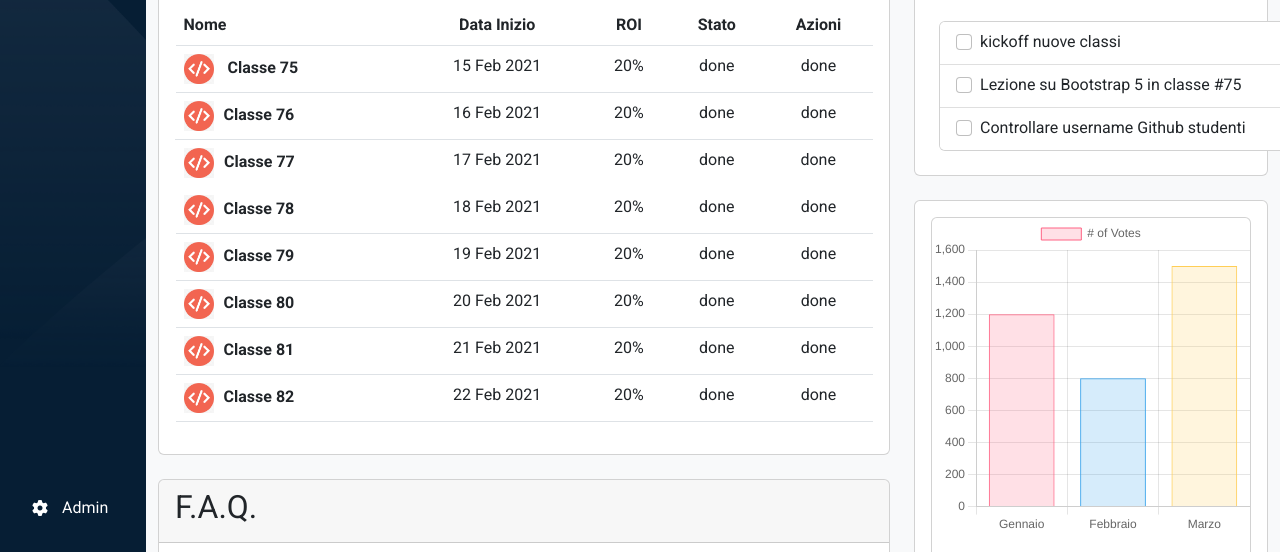
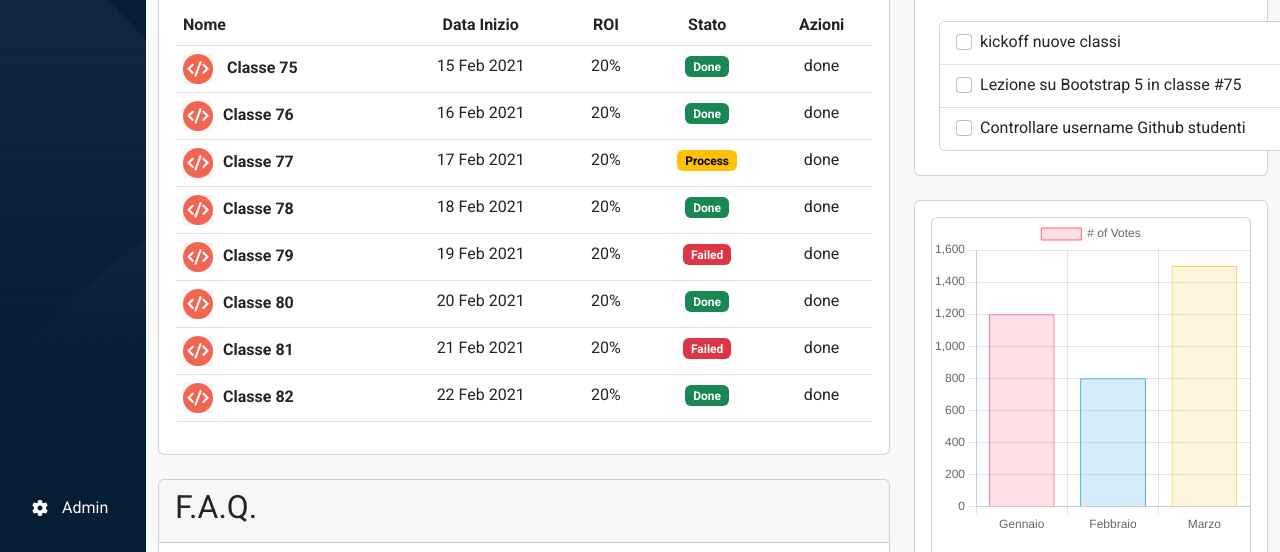
Before and after one commit to AleFabbretti/html-css-bootstrap-dashboard, a plain HTML site: page index.html in a window 1280 px wide. Shown: the part 248-800 px from the top of the page. Drawn offline with nearby package versions, Linux system fonts and the light colour scheme.

Commit message:
Aggiunti badge tabella main

```diff
--- a/index.html
+++ b/index.html
@@ -131,56 +131,56 @@
                                         <th class="text-start" scope="row"><img class="ms-bg-secondary" src="img/class-avatar.jpg" alt=""> Classe 75</th>
                                         <td>15 Feb 2021</td>
                                         <td>20%</td>
-                                        <td>done</td>
+                                        <td><span class="badge text-bg-success">Done</span></td>
                                         <td>done</td>
                                     </tr>
                                     <tr>
                                         <th class="text-start" scope="row"><img class="ms-bg-primary" src="img/class-avatar.jpg" alt="">Classe 76</th>
                                         <td>16 Feb 2021</td>
                                         <td>20%</td>
-                                        <td>done</td>
+                                        <td><span class="badge text-bg-success">Done</span></td>
                                         <td>done</td>
                                     </tr>
-                                    <tr class="border border-white">
+                                    <tr>
                                         <th class="text-start" scope="row"><img class="ms-bg-primary" src="img/class-avatar.jpg" alt="">Classe 77</th>
                                         <td>17 Feb 2021</td>
                                         <td>20%</td>
-                                        <td>done</td>
+                                        <td><span class="badge text-bg-warning">Process</span></td>
                                         <td>done</td>
                                     </tr>
                                     <tr>
                                         <th class="text-start" scope="row"><img class="ms-bg-primary" src="img/class-avatar.jpg" alt="">Classe 78</th>
                                         <td>18 Feb 2021</td>
                                         <td>20%</td>
-                                        <td>done</td>
+                                        <td><span class="badge text-bg-success">Done</span></td>
                                         <td>done</td>
                                     </tr>
                                     <tr>
                                         <th class="text-start" scope="row"><img class="ms-bg-primary" src="img/class-avatar.jpg" alt="">Classe 79</th>
                                         <td>19 Feb 2021</td>
                                         <td>20%</td>
-                                        <td>done</td>
+                                        <td><span class="badge text-bg-danger">Failed</span></td>
                                         <td>done</td>
                                     </tr>
                                     <tr>
                                         <th class="text-start" scope="row"><img class="ms-bg-primary" src="img/class-avatar.jpg" alt="">Classe 80</th>
                                         <td>20 Feb 2021</td>
                                         <td>20%</td>
-                                        <td>done</td>
+                                        <td><span class="badge text-bg-success">Done</span></td>
                                         <td>done</td>
                                     </tr>
                                     <tr>
                                         <th class="text-start" scope="row"><img class="ms-bg-primary" src="img/class-avatar.jpg" alt="">Classe 81</th>
                                         <td>21 Feb 2021</td>
                                         <td>20%</td>
-                                        <td>done</td>
+                                        <td><span class="badge text-bg-danger">Failed</span></td>
                                         <td>done</td>
                                     </tr>
                                     <tr>
                                         <th class="text-start" scope="row"><img class="ms-bg-primary" src="img/class-avatar.jpg" alt="">Classe 82</th>
                                         <td>22 Feb 2021</td>
                                         <td>20%</td>
-                                        <td>done</td>
+                                        <td><span class="badge text-bg-success">Done</span></td>
                                         <td>done</td>
                                     </tr>
                                     </tbody>
```
